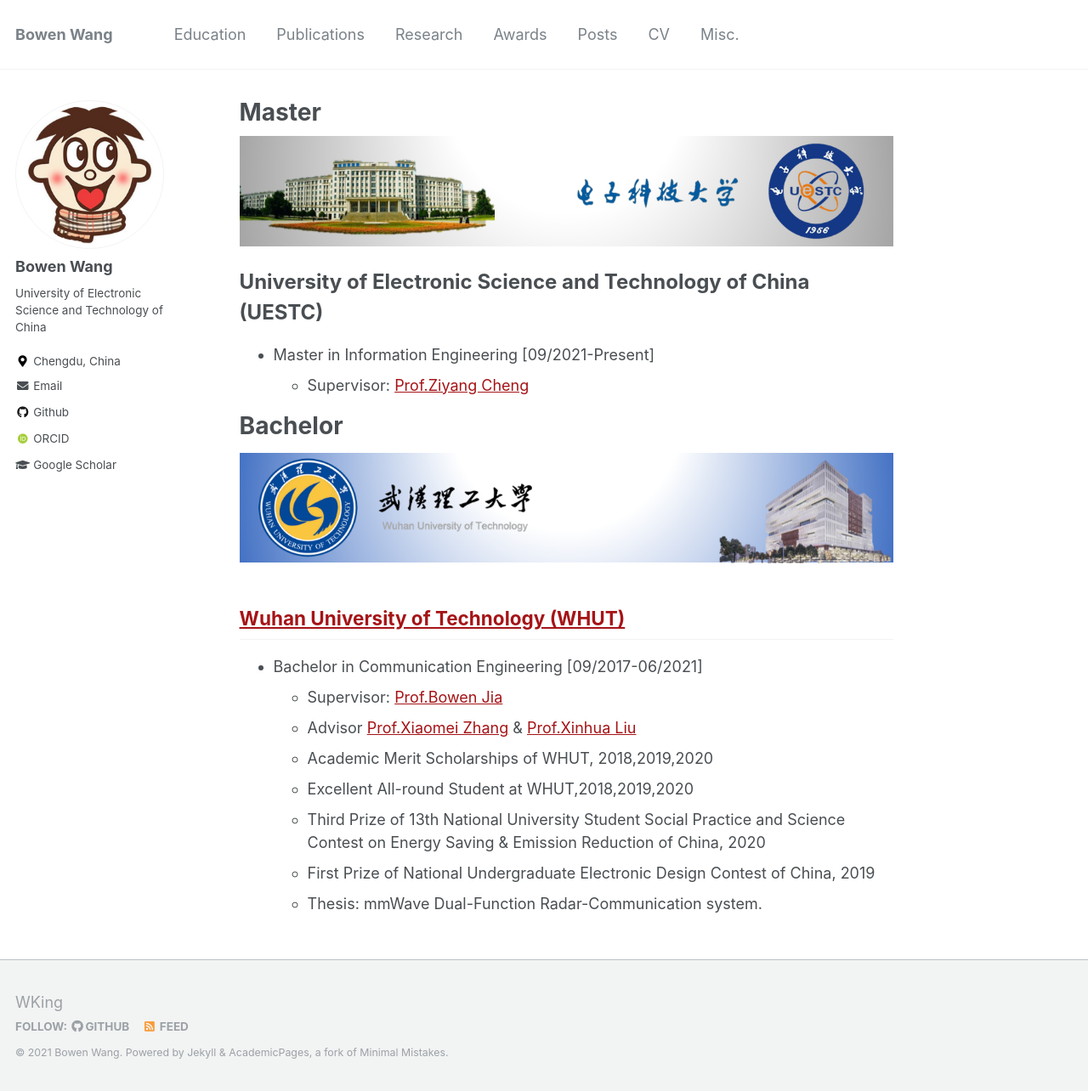
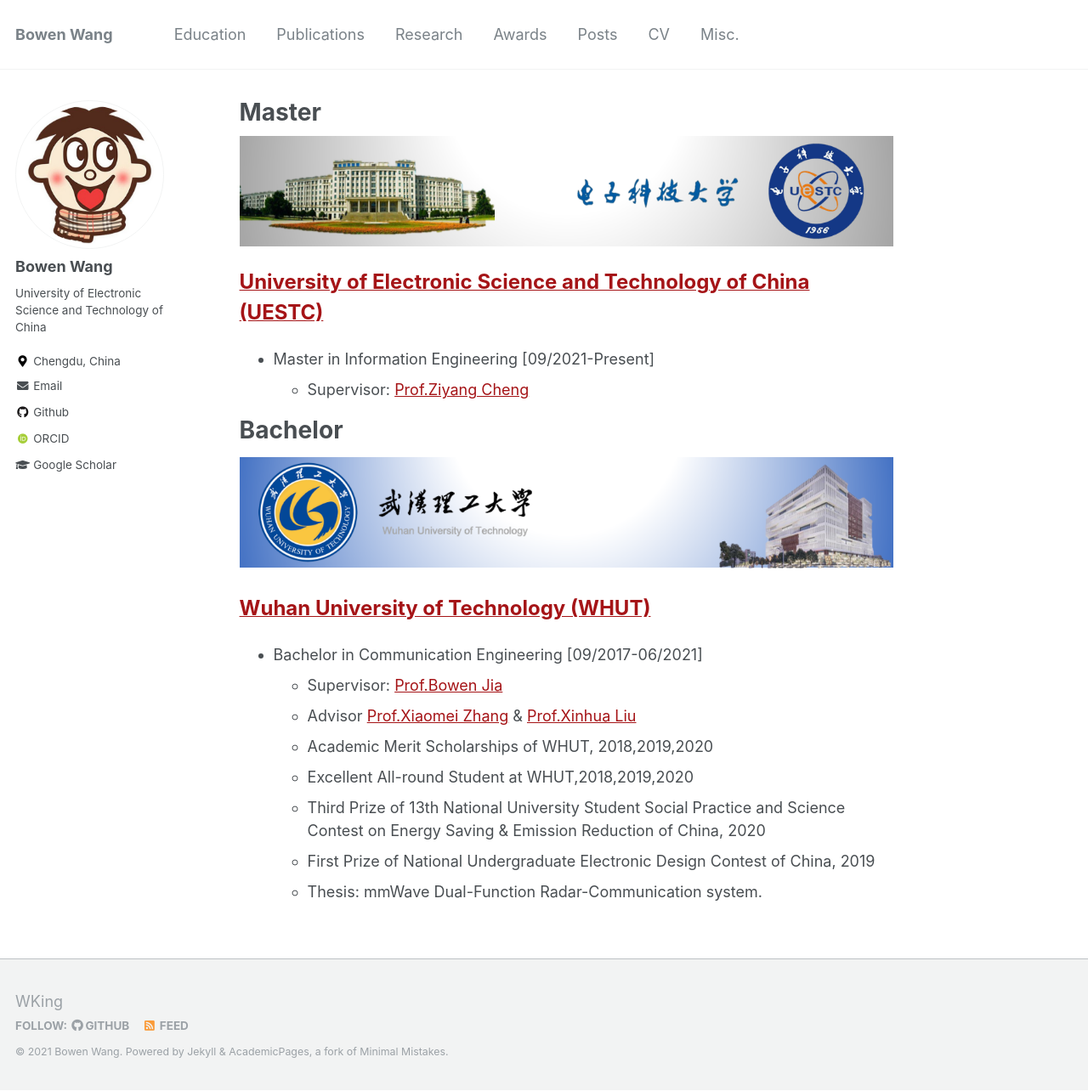
Before and after one commit to BW-Wang/BW-Wang.github.io, a Jekyll site: the page built from _pages/education.md, in a window 1280 px wide and 1284 px high. Shown: the whole window at 85% size. Built offline with Jekyll 4.4.1, drawn with Linux system fonts in a browser that asks for light colours; some web fonts are replaced.

Commit message:
Update education.md

```diff
--- a/_pages/education.md
+++ b/_pages/education.md
@@ -5,7 +5,7 @@
 
 [![](/images/education/uestc.png)](https://en.uestc.edu.cn/)
 
-<font size="5"><b>University of Electronic Science and Technology of China (UESTC)</b></font>
+<a href="https://en.uestc.edu.cn/" target="_blank"><font size="5"><b>University of Electronic Science and Technology of China (UESTC)</b></font></a>
 
 + Master in Information Engineering [09/2021-Present]
   + Supervisor: [Prof.Ziyang Cheng](https://ieeexplore.ieee.org/author/37086074581)
@@ -14,7 +14,7 @@
 
 [![](/images/education/whut.png)](http://english.whut.edu.cn/)
 
-## [Wuhan University of Technology (WHUT)](http://english.whut.edu.cn/)
+<a href="http://english.whut.edu.cn/" target="_blank"><font size="5"><b>Wuhan University of Technology (WHUT)</b></font></a>
 
 + Bachelor in Communication Engineering [09/2017-06/2021]
   + Supervisor: [Prof.Bowen Jia](https://scholar.google.com.hk/citations?user=GLzYyJwAAAAJ&hl=en&oi=sra)
```
